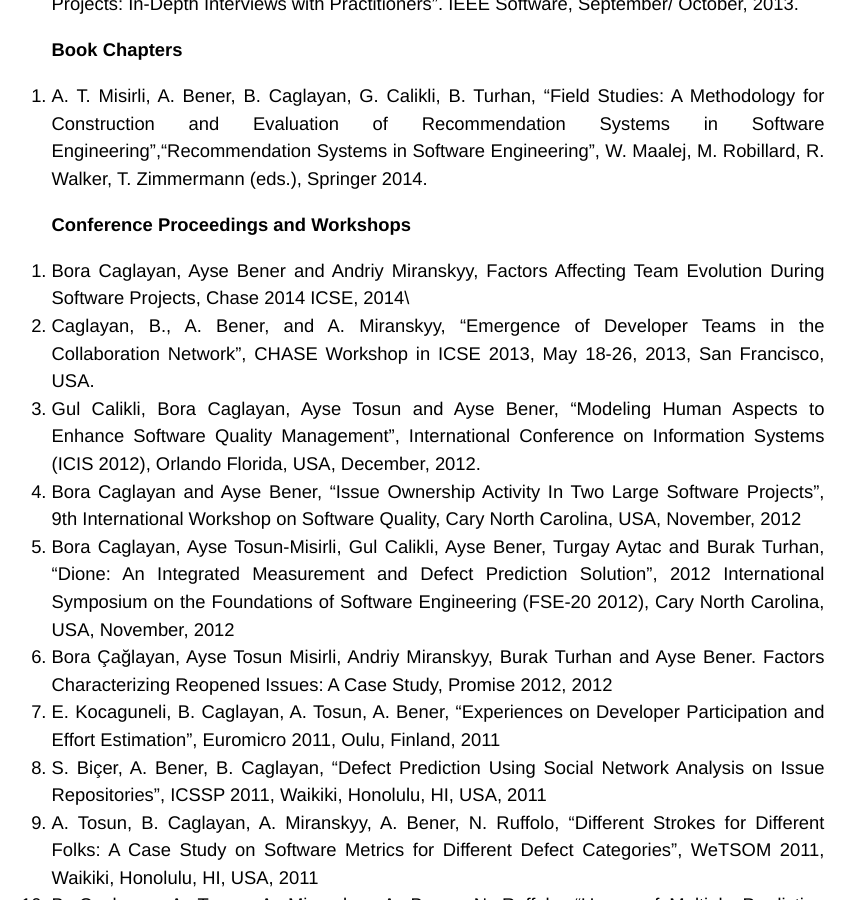
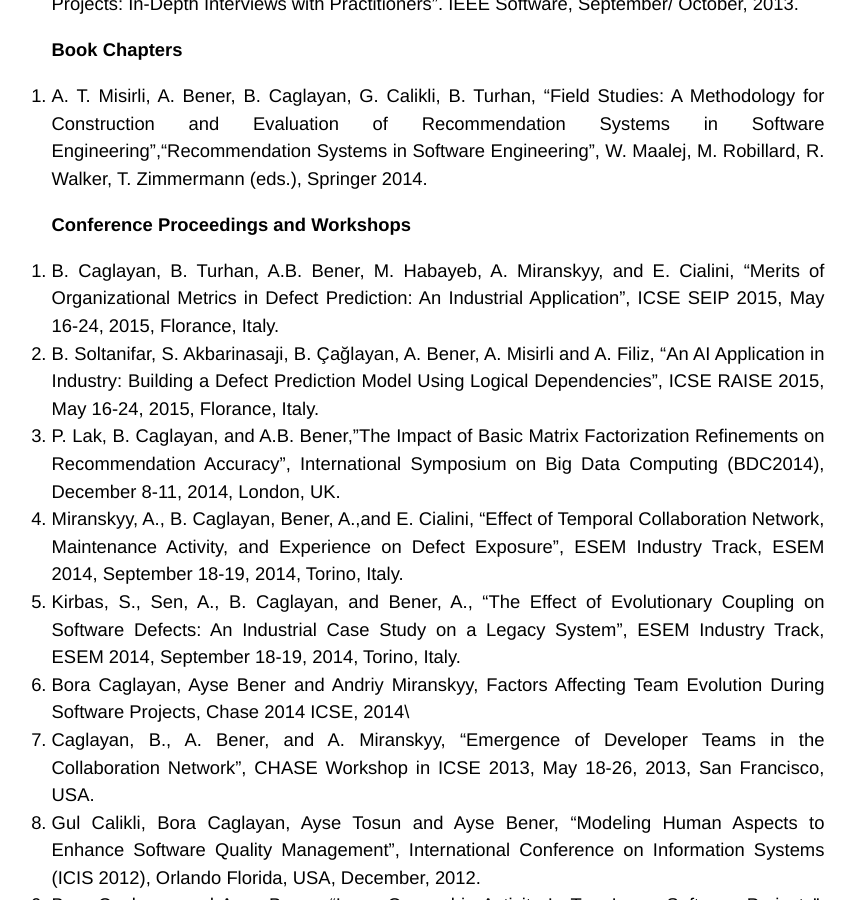
Before and after one commit to boracaglayan/boracaglayan.github.io, a Jekyll site: the page built from publications/index.md, in a window 1280 px wide and 900 px high, scrolled down 284 px. Shown: the whole window, without its empty margins (202-1058 px from the left). Built offline with Jekyll 4.4.1, drawn with Linux system fonts in a browser that asks for light colours; Markdown is read by kramdown in place of the engine named in the settings.

Commit message:
publication update

```diff
--- a/publications/index.md
+++ b/publications/index.md
@@ -15,19 +15,24 @@
 
 **Conference Proceedings and Workshops**
 
- 1. Bora Caglayan, Ayse Bener and Andriy Miranskyy, Factors Affecting Team Evolution During Software Projects, Chase 2014 ICSE, 2014\\
- 2. Caglayan, B., A. Bener, and A. Miranskyy, “Emergence of Developer Teams in the Collaboration Network", CHASE Workshop in ICSE 2013, May 18-26, 2013, San Francisco, USA.
- 3. Gul Calikli, Bora Caglayan, Ayse Tosun and Ayse Bener, “Modeling Human Aspects to Enhance Software Quality Management”,  International Conference on Information Systems (ICIS 2012),  Orlando Florida, USA, December, 2012.
- 4. Bora Caglayan and Ayse Bener, "Issue Ownership Activity In Two Large Software Projects", 9th International Workshop on Software Quality, Cary North Carolina, USA, November, 2012
- 5. Bora Caglayan, Ayse Tosun-Misirli, Gul Calikli, Ayse Bener, Turgay Aytac and Burak Turhan, “Dione: An Integrated Measurement and Defect Prediction Solution”, 2012 International Symposium on the Foundations of Software Engineering (FSE-20 2012), Cary North Carolina, USA, November, 2012
- 6. Bora Çağlayan, Ayse Tosun Misirli, Andriy Miranskyy, Burak Turhan and Ayse Bener. Factors Characterizing Reopened Issues: A Case Study, Promise 2012, 2012
- 7. E. Kocaguneli, B. Caglayan, A. Tosun, A. Bener, "Experiences on Developer Participation and Effort Estimation", Euromicro 2011, Oulu, Finland, 2011
- 8. S. Biçer, A. Bener, B. Caglayan, "Defect Prediction Using Social Network Analysis on Issue Repositories", ICSSP 2011, Waikiki, Honolulu, HI, USA, 2011
- 9. A. Tosun, B. Caglayan, A. Miranskyy, A. Bener, N. Ruffolo, "Different Strokes for Different Folks: A Case Study on Software Metrics for Different Defect Categories", WeTSOM 2011, Waikiki, Honolulu, HI, USA, 2011
- 10. B. Caglayan, A. Tosun, A. Miranskyy, A. Bener, N. Ruffolo, “Usage of Multiple Prediction Models Based On Defect Categories”, Promise 2010, 2010
- 11. S. Alhassan, B. Çağlayan, A. Bener, “Do More People Make the Code More Defect Prone?: Social Network Analysis in OSS Projects”, SEKE 2010, San Francisco, CA, USA, 2010
- 12. E. Kocagüneli, A.Tosun, A. Bener, B. Çağlayan, B. Turhan, “Prest: An Intelligent Software Metrics Extraction, Analysis and Defect Prediction Tool”, in Proceedings of the 21st International Conference on Software Engineering and Knowledge Engineering (SEKE), 2009, Boston, USA.
- 13. B. Caglayan, A. Bener, S. Koch, “Merits of Using Repository Metrics in Defect Prediction”, Emerging Trends in FLOSS Research and Development, International Workshop on, 2009, Vancouver, Canada
+ 1. B. Caglayan, B. Turhan, A.B. Bener, M. Habayeb, A. Miranskyy, and E. Cialini, "Merits of Organizational Metrics in Defect Prediction: An Industrial Application", ICSE SEIP 2015, May 16-24, 2015, Florance, Italy.
+ 2. B. Soltanifar, S. Akbarinasaji, B. Çağlayan, A. Bener, A. Misirli and A. Filiz, “An AI Application in Industry: Building a Defect Prediction Model Using Logical Dependencies”, ICSE RAISE 2015, May 16-24, 2015, Florance, Italy.
+ 3. P. Lak, B. Caglayan, and A.B. Bener,"The Impact of Basic Matrix Factorization Refinements on Recommendation Accuracy", International Symposium on Big Data Computing (BDC2014), December 8-11, 2014, London, UK.
+ 4. Miranskyy, A., B. Caglayan, Bener, A.,and E. Cialini, “Effect of Temporal Collaboration Network, Maintenance Activity, and Experience on Defect Exposure", ESEM Industry Track, ESEM 2014, September 18-19, 2014, Torino, Italy.
+ 5. Kirbas, S., Sen, A., B. Caglayan, and Bener, A., “The Effect of Evolutionary Coupling on Software Defects: An Industrial Case Study on a Legacy System", ESEM Industry Track, ESEM 2014, September 18-19, 2014, Torino, Italy.
+ 6. Bora Caglayan, Ayse Bener and Andriy Miranskyy, Factors Affecting Team Evolution During Software Projects, Chase 2014 ICSE, 2014\\
+ 7. Caglayan, B., A. Bener, and A. Miranskyy, “Emergence of Developer Teams in the Collaboration Network", CHASE Workshop in ICSE 2013, May 18-26, 2013, San Francisco, USA.
+ 8. Gul Calikli, Bora Caglayan, Ayse Tosun and Ayse Bener, “Modeling Human Aspects to Enhance Software Quality Management”,  International Conference on Information Systems (ICIS 2012),  Orlando Florida, USA, December, 2012.
+ 9. Bora Caglayan and Ayse Bener, "Issue Ownership Activity In Two Large Software Projects", 9th International Workshop on Software Quality, Cary North Carolina, USA, November, 2012
+ 10. Bora Caglayan, Ayse Tosun-Misirli, Gul Calikli, Ayse Bener, Turgay Aytac and Burak Turhan, “Dione: An Integrated Measurement and Defect Prediction Solution”, 2012 International Symposium on the Foundations of Software Engineering (FSE-20 2012), Cary North Carolina, USA, November, 2012
+ 11. Bora Çağlayan, Ayse Tosun Misirli, Andriy Miranskyy, Burak Turhan and Ayse Bener. Factors Characterizing Reopened Issues: A Case Study, Promise 2012, 2012
+ 12. E. Kocaguneli, B. Caglayan, A. Tosun, A. Bener, "Experiences on Developer Participation and Effort Estimation", Euromicro 2011, Oulu, Finland, 2011
+ 13. S. Biçer, A. Bener, B. Caglayan, "Defect Prediction Using Social Network Analysis on Issue Repositories", ICSSP 2011, Waikiki, Honolulu, HI, USA, 2011
+ 14. A. Tosun, B. Caglayan, A. Miranskyy, A. Bener, N. Ruffolo, "Different Strokes for Different Folks: A Case Study on Software Metrics for Different Defect Categories", WeTSOM 2011, Waikiki, Honolulu, HI, USA, 2011
+ 15. B. Caglayan, A. Tosun, A. Miranskyy, A. Bener, N. Ruffolo, “Usage of Multiple Prediction Models Based On Defect Categories”, Promise 2010, 2010
+ 16. S. Alhassan, B. Çağlayan, A. Bener, “Do More People Make the Code More Defect Prone?: Social Network Analysis in OSS Projects”, SEKE 2010, San Francisco, CA, USA, 2010
+ 17. E. Kocagüneli, A.Tosun, A. Bener, B. Çağlayan, B. Turhan, “Prest: An Intelligent Software Metrics Extraction, Analysis and Defect Prediction Tool”, in Proceedings of the 21st International Conference on Software Engineering and Knowledge Engineering (SEKE), 2009, Boston, USA.
+ 18. B. Caglayan, A. Bener, S. Koch, “Merits of Using Repository Metrics in Defect Prediction”, Emerging Trends in FLOSS Research and Development, International Workshop on, 2009, Vancouver, Canada
 
 **National Conference Papers**
 
```
